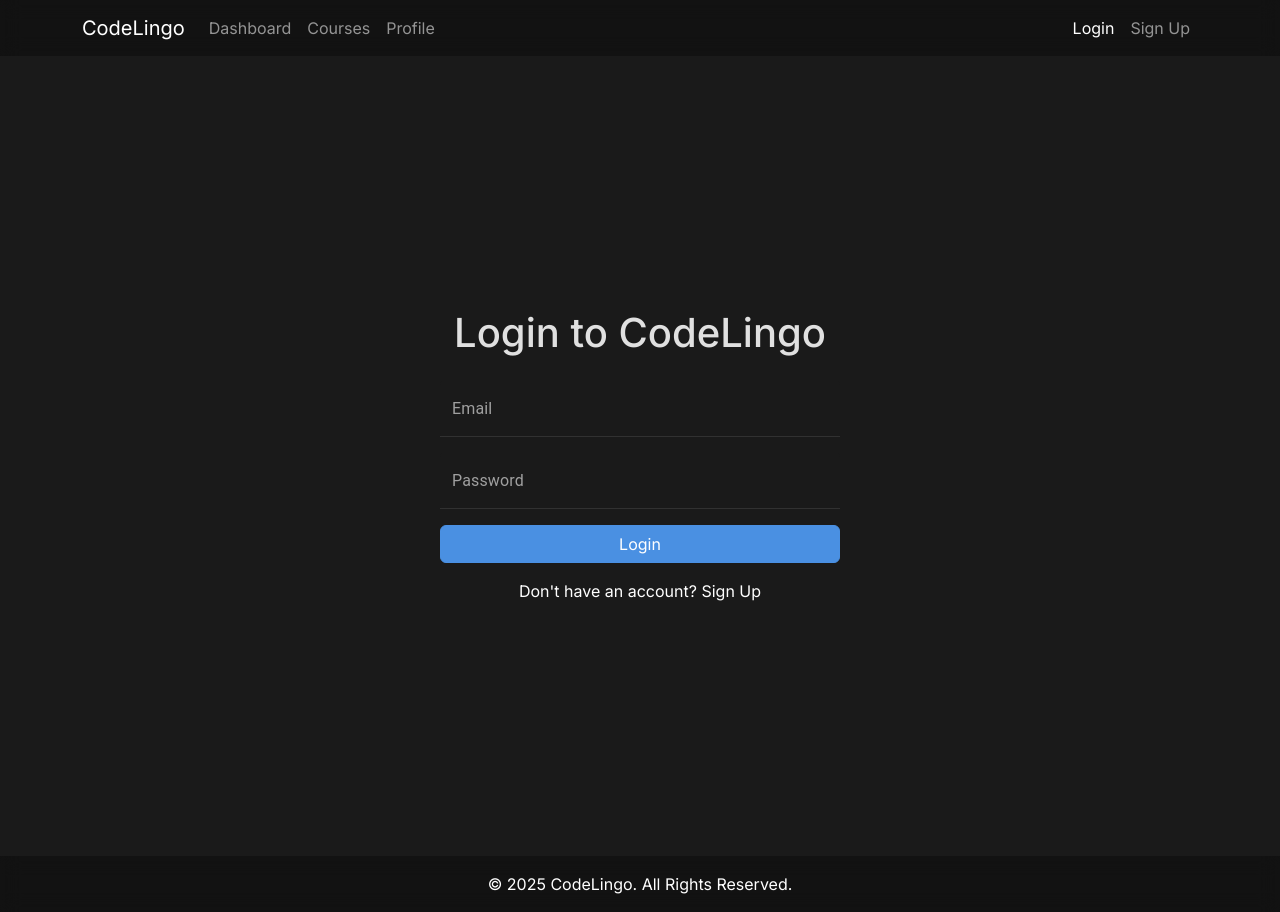
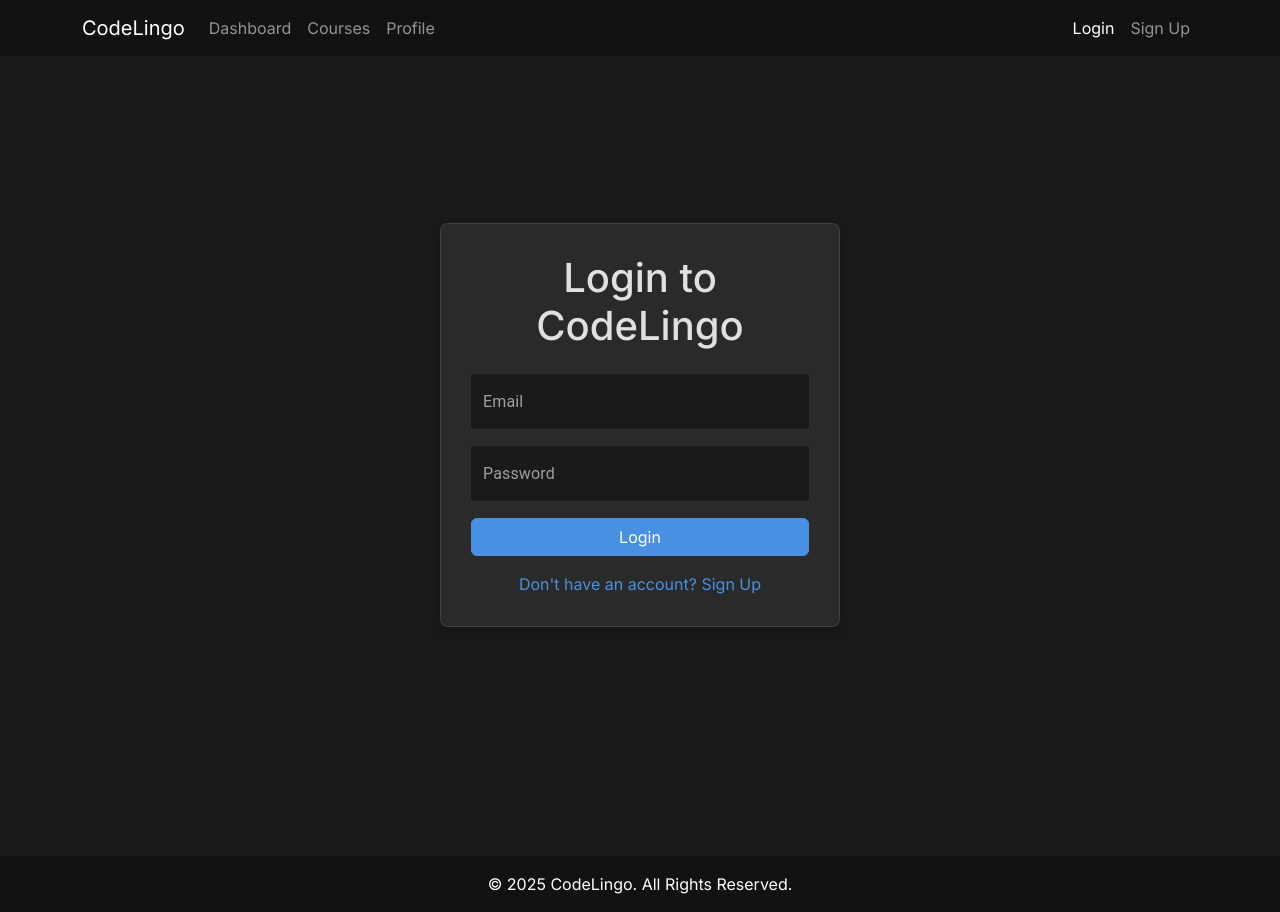
Before and after one commit to SaaiAravindhRaja/CodeLingo, a React (Create React App) app: page /login in a window 1280 px wide. Built offline with nearby package versions, Linux system fonts and the light colour scheme.

Commit message:
Apply Raycast theme to Login page

```diff
--- a/src/pages/LoginPage.tsx
+++ b/src/pages/LoginPage.tsx
@@ -5,21 +5,21 @@ import { Link } from 'react-router-dom';
 
 const LoginPage = () => {
     return (
-        <Container className="d-flex align-items-center justify-content-center" style={{ minHeight: '100vh' }}>
-            <div className="glass-container" style={{ width: '400px' }}>
+        <Container className="d-flex align-items-center justify-content-center" style={{ minHeight: 'calc(100vh - 112px)' }}>
+            <div className="ray-card" style={{ width: '400px' }}>
                 <h1 className="text-center mb-4">Login to CodeLingo</h1>
                 <Form>
                     <Form.Group className="mb-3" controlId="formBasicEmail">
                         <TextField id="email" label="Email" variant="filled" fullWidth
-                            InputLabelProps={{ style: { color: '#fff' } }}
-                            inputProps={{ style: { color: '#fff' } }}
+                            InputLabelProps={{ style: { color: 'var(--ray-text-dark)' } }}
+                            inputProps={{ style: { color: 'var(--ray-text-light)' } }}
                         />
                     </Form.Group>
 
                     <Form.Group className="mb-3" controlId="formBasicPassword">
                         <TextField id="password" label="Password" type="password" variant="filled" fullWidth
-                            InputLabelProps={{ style: { color: '#fff' } }}
-                            inputProps={{ style: { color: '#fff' } }}
+                            InputLabelProps={{ style: { color: 'var(--ray-text-dark)' } }}
+                            inputProps={{ style: { color: 'var(--ray-text-light)' } }}
                         />
                     </Form.Group>
                     <div className="d-grid">
@@ -29,7 +29,7 @@ const LoginPage = () => {
                     </div>
                 </Form>
                 <div className="mt-3 text-center">
-                    <Link to="/signup" style={{ color: '#fff' }}>Don't have an account? Sign Up</Link>
+                    <Link to="/signup">Don't have an account? Sign Up</Link>
                 </div>
             </div>
         </Container>
```
